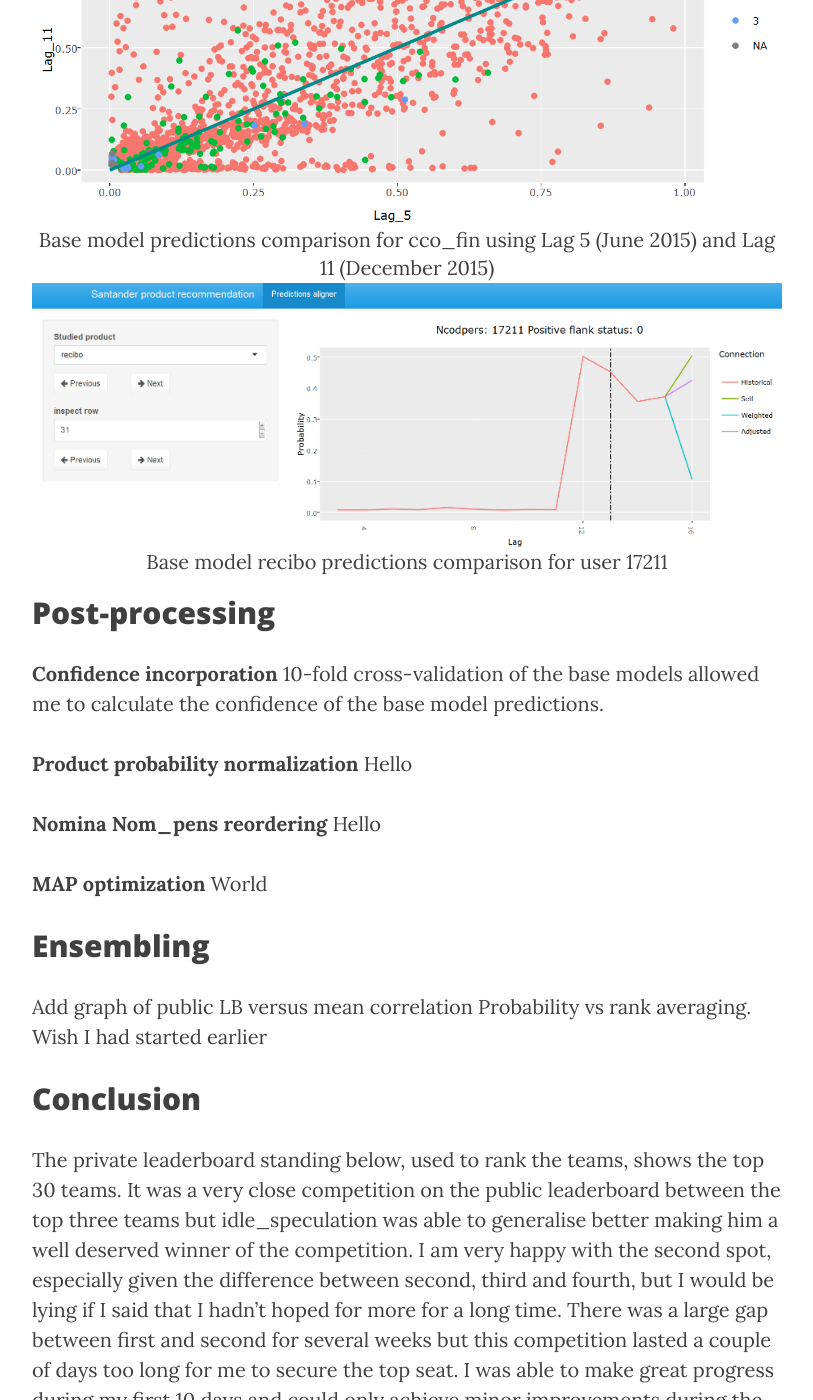
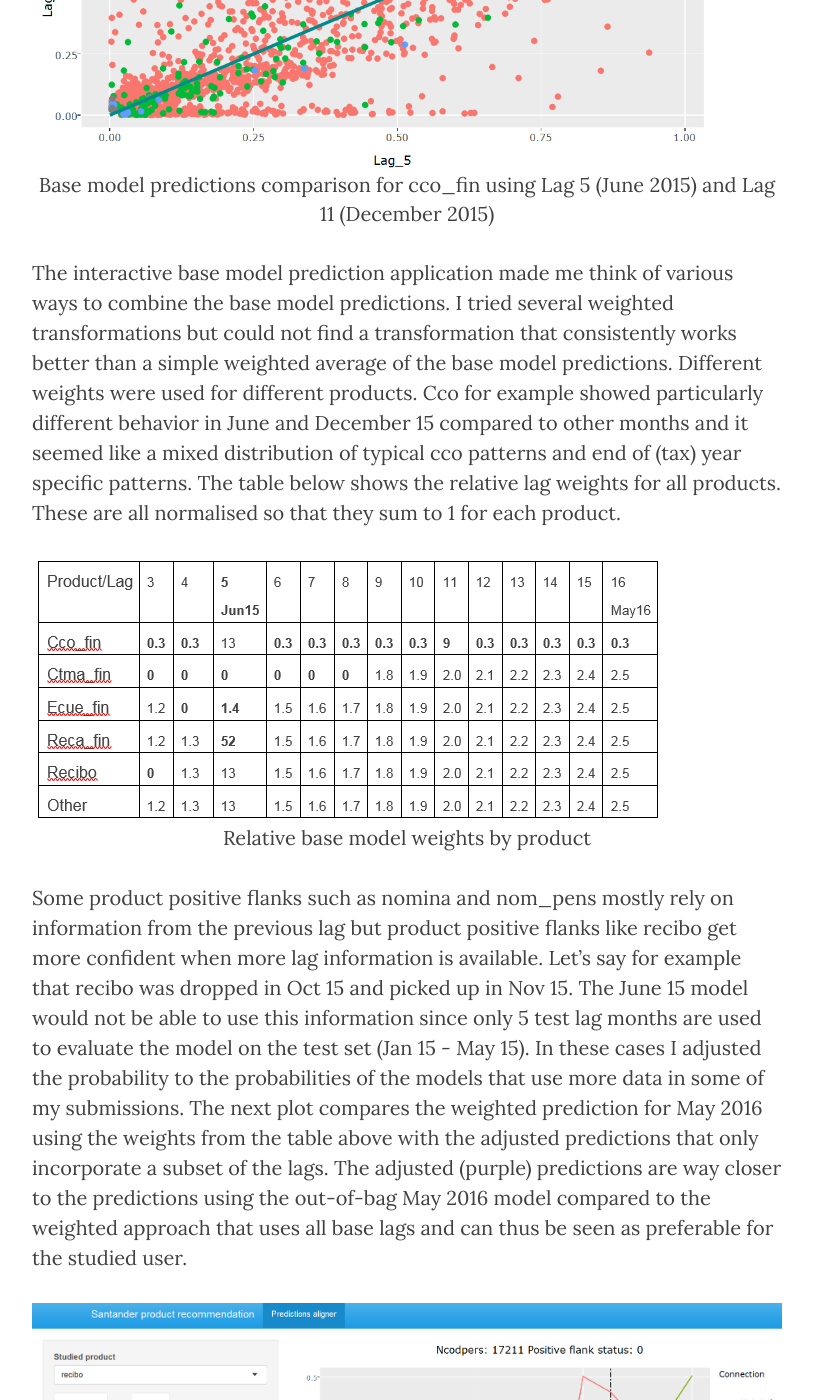
Before and after one commit to ttvand/ttvand.github.io, a Jekyll site: the page built from _posts/2016-12-30-Second place in the Santander product Recommendation Kaggle competition.md, in a window 1280 px wide and 1400 px high, scrolled down 8952 px. Shown: the whole window, without its empty margins (233-1046 px from the left). Built offline with Jekyll 4.4.1, drawn with Linux system fonts in a browser that asks for light colours; nearby versions of some CDN libraries; comment, search, counter and statistics services are not loaded; some of the changed text lies outside the part shown.

Commit message:
Finalised base model combination

```diff
--- a/_posts/2016-12-30-Second place in the Santander product Recommendation Kaggle competition.md
+++ b/_posts/2016-12-30-Second place in the Santander product Recommendation Kaggle competition.md
@@ -76,10 +76,14 @@ All models were built using all the train data as well as the remaining data aft
 I also tried to bootstrap the base models but this gave results that were consistently worse. To my current knowledge none of the top competitors got bootstrapping to work in this problem setting.
 
 ## <a name="baseModelComb"><a> Base model combination
-Include graphs: linear weights table, shiny app SS correlation matrix. shiny app Probability correlation different lags. Add trend detection shiny app SS
-{% include image.html url="/img/product weights.png" description="Relative base model weights by product" %}
+The base models from the previous section were fit to the test data where the number of used test lags was set to the number of lags in the train data. Most weight was given to June 15 but other months all contained valuable information too although I set the weight to zero for products where the patterns changed over time. In this respect it was a good idea to look at the data interactively. The <a href="https://tvdwiele.shinyapps.io/Santander-Product-Recommendations-MonthModels/" target="_blank">second interactive Shiny application</a> compares the base model predictions on the test set for the most important products and also shows other base model related information such as the confidence in the predictions. The following two screenshots give an impression of the application but here I would again like to invite you to have a look at the data interactively.
 {% include image.html url="/img/base model correlations.png" description="Base model correlations for cco_fin" %}
 {% include image.html url="/img/lag predictions comparison.png" description="Base model predictions comparison for cco_fin using Lag 5 (June 2015) and Lag 11 (December 2015)" %}
+
+The interactive base model prediction application made me think of various ways to combine the base model predictions. I tried several weighted transformations but could not find a transformation that consistently works better than a simple weighted average of the base model predictions. Different weights were used for different products. Cco for example showed particularly different behavior in June and December 15 compared to other months and it seemed like a mixed distribution of typical cco patterns and end of (tax) year specific patterns. The table below shows the relative lag weights for all products. These are all normalised so that they sum to 1 for each product.
+{% include image.html url="/img/product weights.png" description="Relative base model weights by product" %}
+
+Some product positive flanks such as nomina and nom_pens mostly rely on information from the previous lag but product positive flanks like recibo get more confident when more lag information is available. Let's say for example that recibo was dropped in Oct 15 and picked up in Nov 15. The June 15 model would not be able to use this information since only 5 test lag months are used to evaluate the model on the test set (Jan 15 - May 15). In these cases I adjusted the probability to the probabilities of the models that use more data in some of my submissions. The next plot compares the weighted prediction for May 2016 using the weights from the table above with the adjusted predictions that only incorporate a subset of the lags. The adjusted (purple) predictions are way closer to the predictions using the out-of-bag May 2016 model compared to the weighted approach that uses all base lags and can thus be seen as preferable for the studied user.
 {% include image.html url="/img/Predictions Aligner.png" description="Base model recibo predictions comparison for user 17211" %}
 
 ## <a name="postProcessing"><a> Post-processing
```
